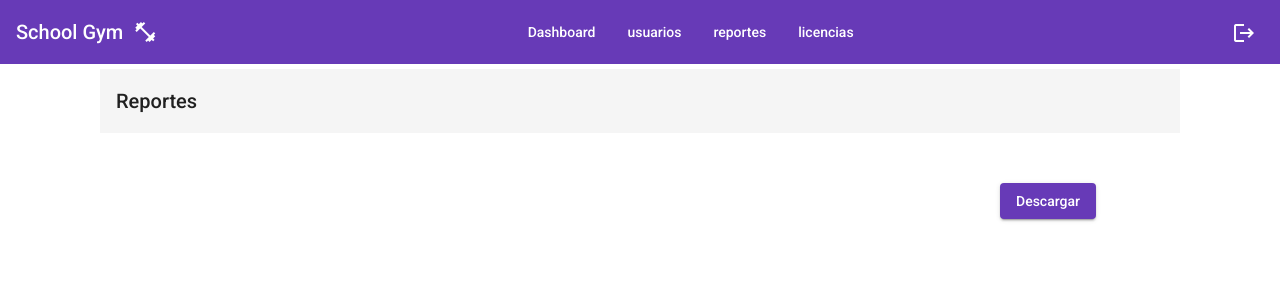
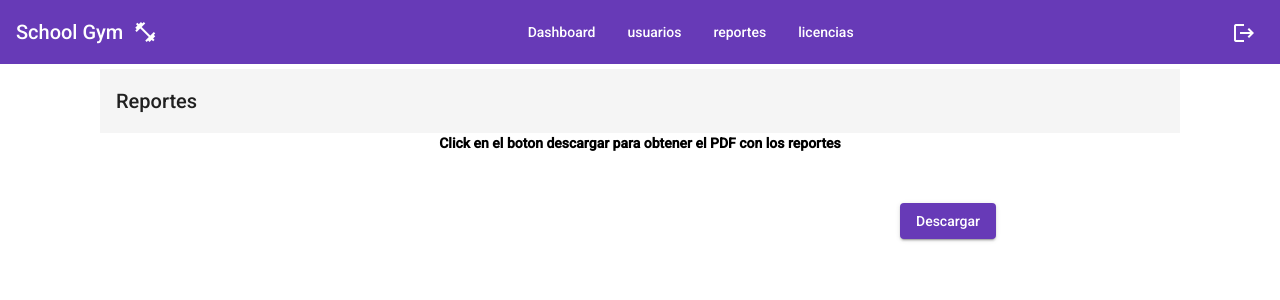
Before and after one commit to Theminox/Crud-Front-Angular-Material, an Angular app: page /dashboard in a window 1280 px wide. Both pictures are taken after a click on the button "reportes". Shown: the top 300 px of the page. Built offline with nearby package versions, Linux system fonts and the light colour scheme.

Commit message:
btn desc reporte, img dashboard

```diff
--- a/src/app/components/dashboard/reportes/reportes.component.css
+++ b/src/app/components/dashboard/reportes/reportes.component.css
@@ -0,0 +1,10 @@
+.pclass{
+    text-align: center;
+    font-weight: bold;
+}
+
+.esp{
+    margin-left: 900px;
+    margin-right: 900px;
+    margin-top: 50px;
+}
--- a/src/app/components/dashboard/reportes/reportes.component.html
+++ b/src/app/components/dashboard/reportes/reportes.component.html
@@ -3,8 +3,9 @@
     <span>Reportes</span>
   </mat-toolbar>
 </div>
-
+<div class="pclass">
+  <p>Click en el boton descargar para obtener el PDF con los reportes</p>
+</div>
 <div class="esp">
-      <p></p>
   <button mat-raised-button color="primary">Descargar</button>
 </div>
--- a/src/styles.css
+++ b/src/styles.css
@@ -14,9 +14,3 @@ body { margin: 0; font-family: Roboto, "Helvetica Neue", sans-serif; }
 .example-spacer {
     flex: 1 1 auto;
   }
-
-.esp{
-    margin-left: 1000px;
-    margin-right: 1000px;
-    margin-top: 50px;
-}
```
Lines whose indentation alone changed are shown as unchanged.
